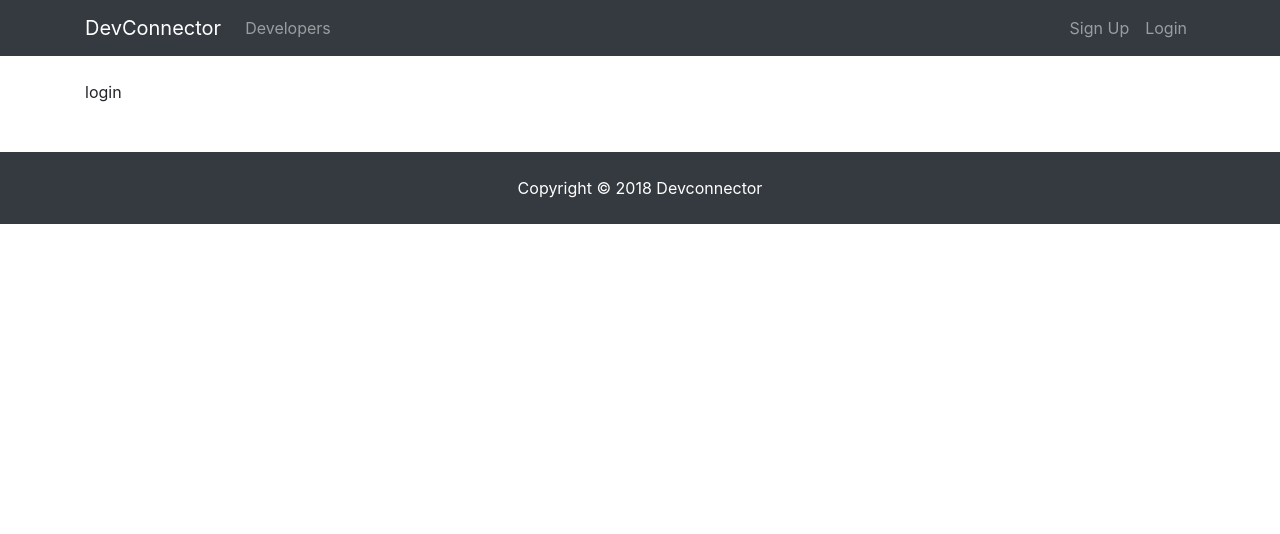
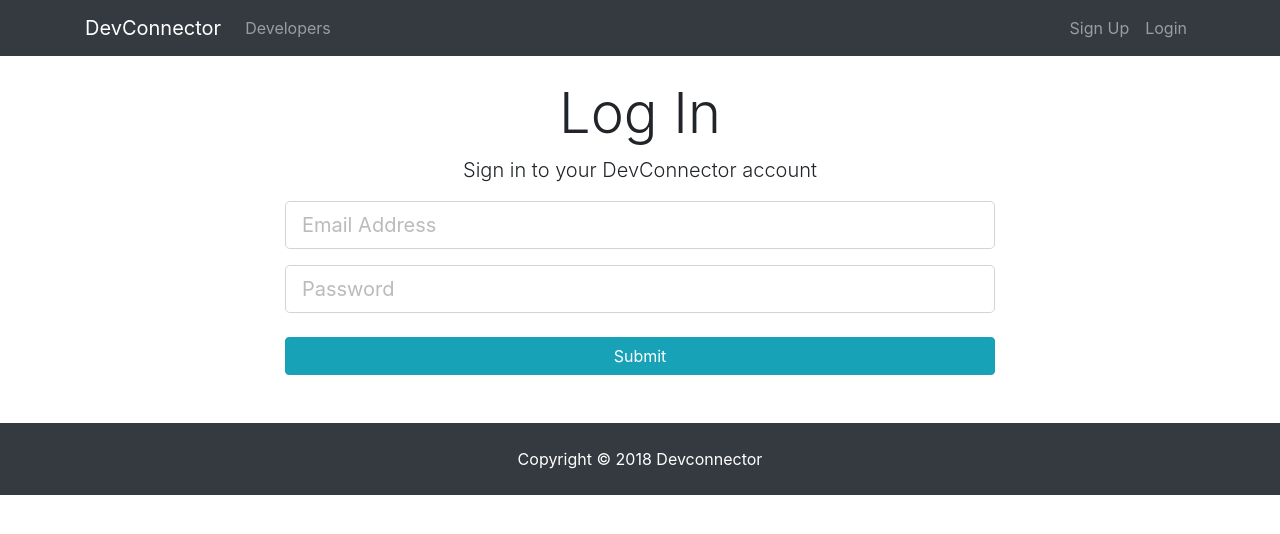
Before and after one commit to jose408510/developers_project, a React (Create React App) app in the folder project_devloper/client/: page /login in a window 1280 px wide. Shown: the top 534 px of the page. Built offline with nearby package versions, Linux system fonts and the light colour scheme.

Commit message:
this is before adding redux

```diff
--- a/project_devloper/client/src/components/auth/Login.js
+++ b/project_devloper/client/src/components/auth/Login.js
@@ -1,11 +1,52 @@
 import React, { Component } from 'react'
 
 class Login extends Component {
+    constructor(){
+        super()
+        this.state = {
+            email: '',
+            password: '',
+            errors: {}
+        };
+        this.onChange = this.onChange.bind(this);
+        this.onSubmit = this.onSubmit.bind(this);
+    }
+    onSubmit(e){
+        e.preventDefault();
+        const user = {
+            email: this.state.email,
+            password: this.state.password
+        }
+        console.log(user)
+    }
+
+
+    onChange(e) {
+        this.setState({ [e.target.name]: e.target.value })
+    }
+
+
     render() {
         return(
-            <div>
-                login
+            <div className="login">
+            <div className="container">
+              <div className="row">
+                <div className="col-md-8 m-auto">
+                  <h1 className="display-4 text-center">Log In</h1>
+                  <p className="lead text-center">Sign in to your DevConnector account</p>
+                  <form onSubmit={this.onSubmit}>
+                    <div className="form-group">
+                      <input type="email" className="form-control form-control-lg" placeholder="Email Address" name="email" value={this.state.email} onChange={this.onChange}/>
+                    </div>
+                    <div className="form-group">
+                      <input type="password" className="form-control form-control-lg" placeholder="Password" name="password" value={this.state.password} onChange={this.onChange}/>
+                    </div>
+                    <input type="submit" className="btn btn-info btn-block mt-4" />
+                  </form>
+                </div>
+              </div>
             </div>
+          </div>
         );
     }
 }
```
